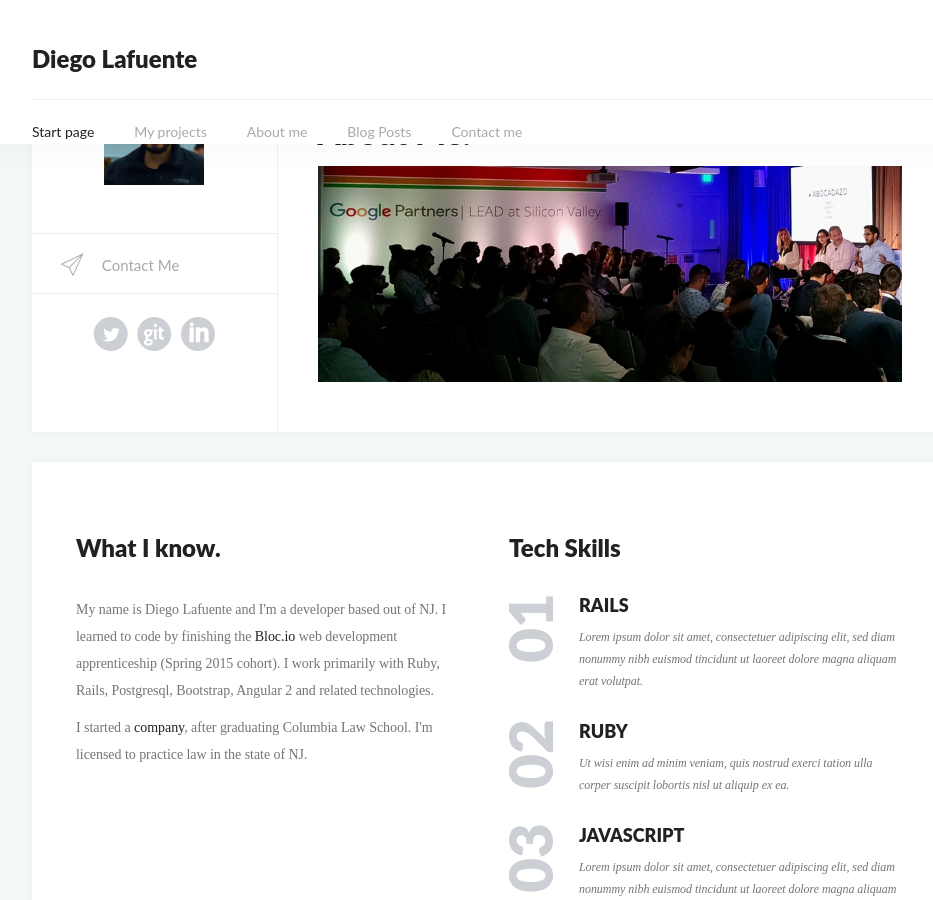
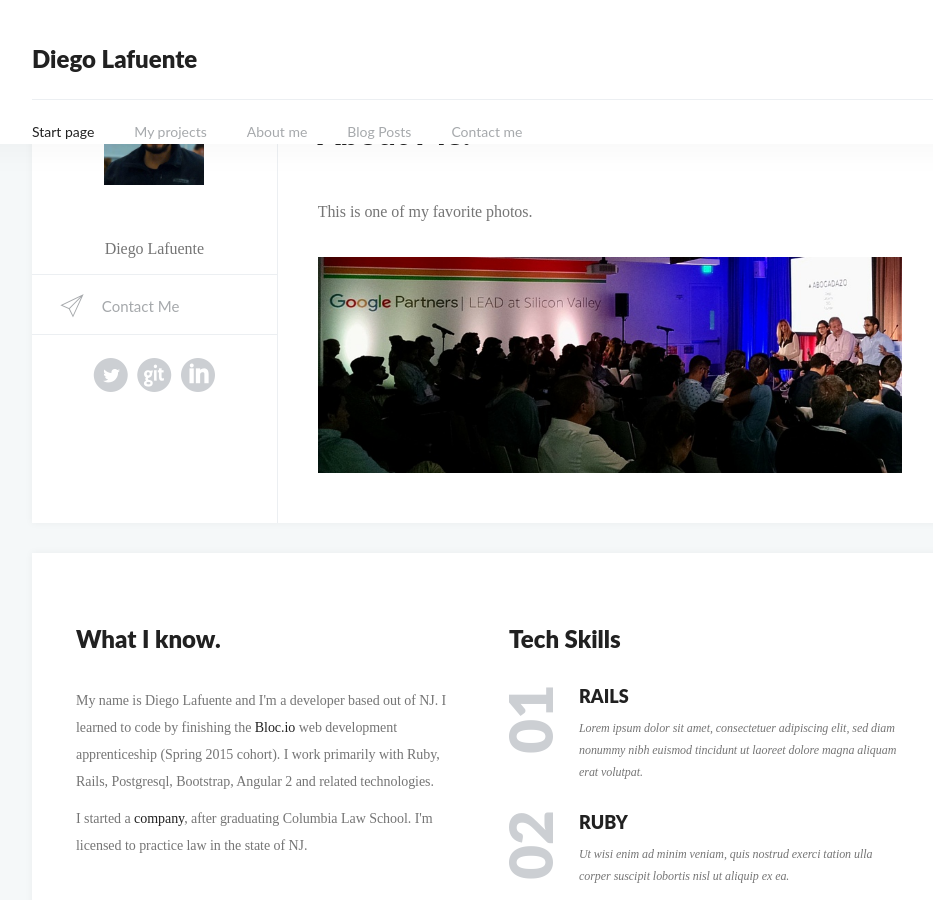
Before and after one commit to dlaf88/dlaf88.github.io, a Jekyll site: the page built from about.html, in a window 1280 px wide and 900 px high. Shown: the whole window, without its empty margins (153-1086 px from the left). Built offline with Jekyll 4.4.1, drawn with Linux system fonts in a browser that asks for light colours; nearby versions of some CDN libraries; library files that are not in the unit come from our copies; a script that is not in the unit is left out; comment, search, counter and statistics services are not loaded.

Commit message:
added changes to the about me page

```diff
--- a/about.html
+++ b/about.html
@@ -13,6 +13,7 @@ title: Diego Lafuente - About
                     <div class="author">
 
                         <img src="/img/diego_photo.jpg" alt="" data-rjs="2" width="100" height="100">
+                        <p>Diego Lafuente</p>
                         <ul class="author-nav">
                         <!--
                             <li><a href="" title=""><i class="pe-7s-bookmarks"></i> Download my CV</a></li>
@@ -27,6 +28,7 @@ title: Diego Lafuente - About
 
                         <div class="clear"></div>
                         <div >
+                         <p>This is one of my favorite photos.</p>
                             <img width='100%' class='img-responsive' src='/img/diego_lafuente_google.jpg'>
                         </div>
 
```
